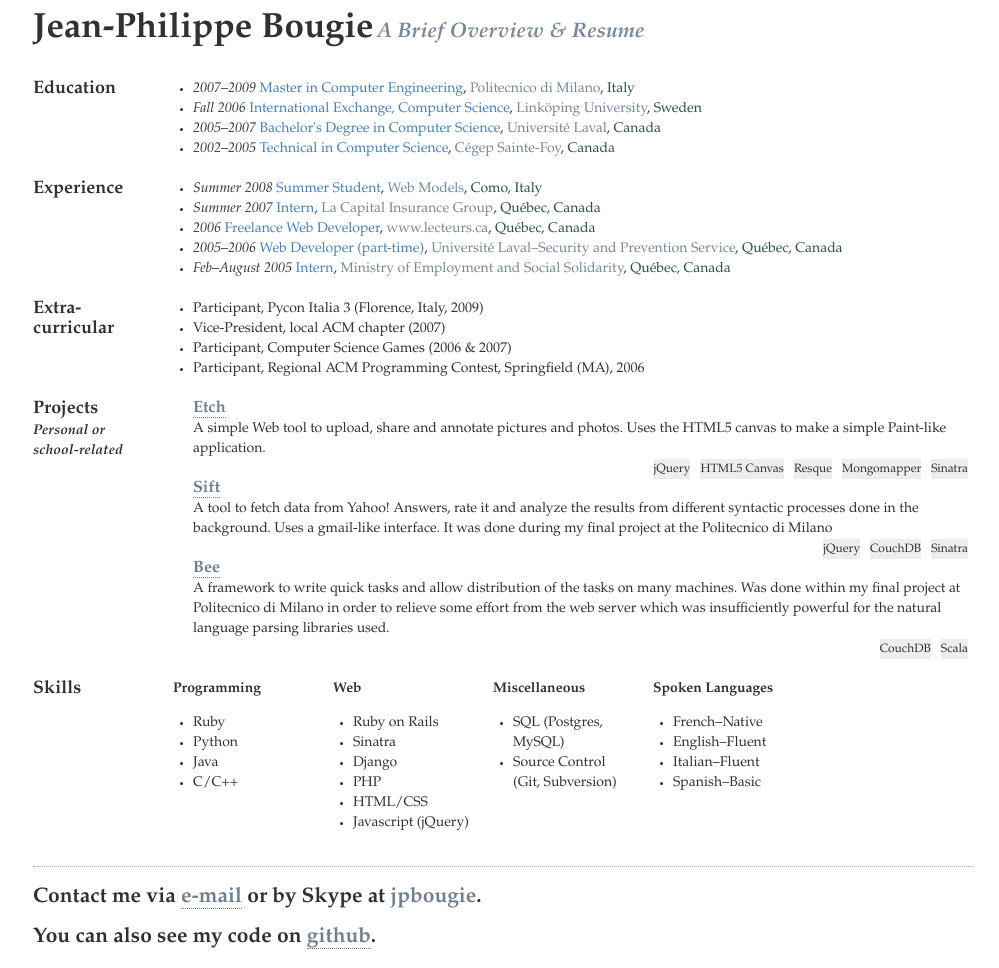
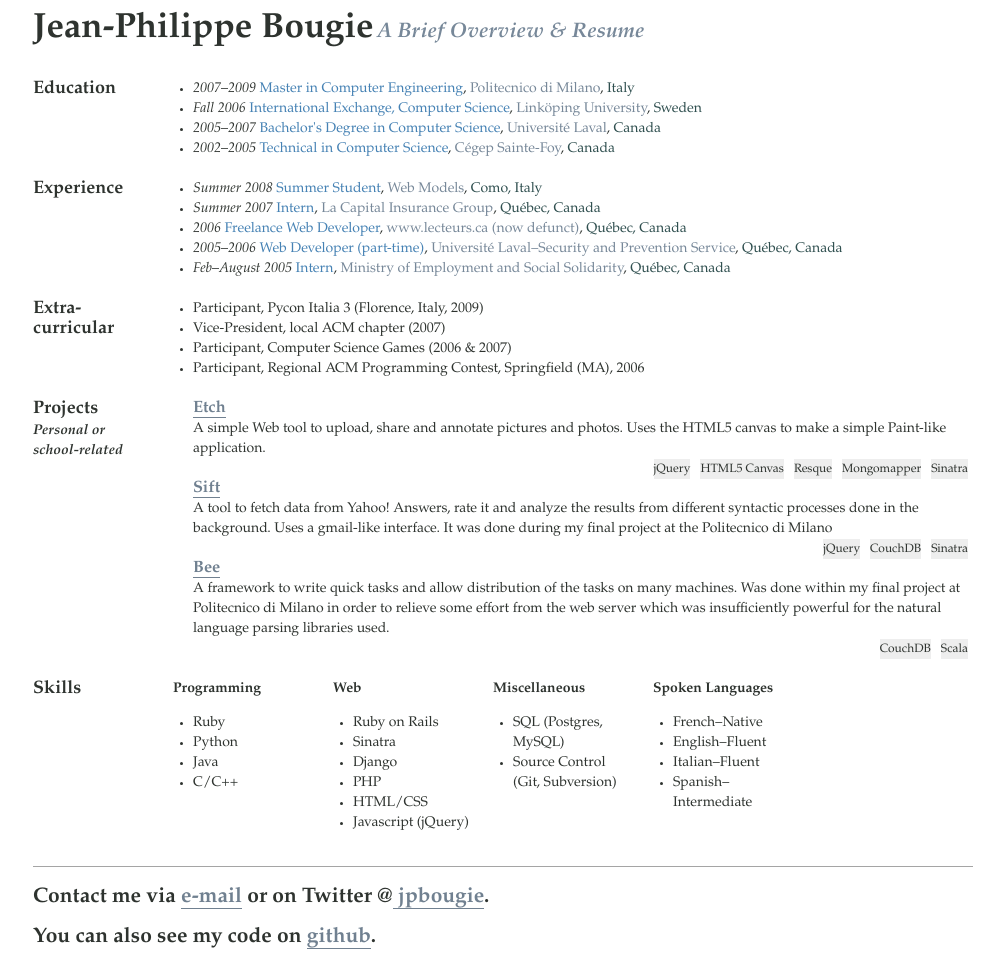
Before and after one commit to jpbougie/jpbougie.github.com, a Jekyll site: the page resume.html, which Jekyll copies as it is, in a window 1280 px wide. Shown: the whole page, without its empty margins (137-1136 px from the left). Built offline with Jekyll 4.4.1, drawn with Linux system fonts in a browser that asks for light colours.

Commit message:
updates to my resume

```diff
--- a/resume.html
+++ b/resume.html
@@ -30,7 +30,7 @@
        }
 
       a {
-        border-bottom: 1px dotted slategrey;
+        border-bottom: 1px solid slategrey;
         text-decoration: none;
         color: slategrey;
       }
@@ -201,7 +201,7 @@
           clear: both;
           height: 0;
           border: 0;
-          border-bottom: 1px dotted #a5a5a5;
+          border-bottom: 1px solid #a5a5a5;
           width: 940px;
         }
     </style>
@@ -233,7 +233,7 @@
       <ul>
         <li><time datetime="2008-08-01">Summer 2008</time> <span class="position">Summer Student</span>, <span class="entity">Web Models</span>, <span class="location">Como, Italy</span></li>
         <li><time datetime="2007-05-01">Summer 2007</time> <span class="position">Intern</span>, <span class="entity">La Capital Insurance Group</span>, <span class="location">Québec, Canada</span></li>
-        <li><time datetime="2006-10-01">2006</time> <span class="position">Freelance Web Developer</span>, <span class="entity">www.lecteurs.ca</span>, <span class="location">Québec, Canada</span></li>
+        <li><time datetime="2006-10-01">2006</time> <span class="position">Freelance Web Developer</span>, <span class="entity">www.lecteurs.ca (now defunct)</span>, <span class="location">Québec, Canada</span></li>
         <li><time datetime="2005-01-15">2005</time>&ndash;<time datetime="2006-04-15">2006</time> <span class="position">Web Developer (part-time)</span>, <span class="entity">Université Laval&ndash;Security and Prevention Service</span>, <span class="location">Québec, Canada</span></li>
         <li><time datetime="2005-02-15">Feb</time>&ndash;<time datetime="2002-08-01">August 2005</time> <span class="position">Intern</span>, <span class="entity">Ministry of Employment and Social Solidarity</span>, <span class="location">Québec, Canada</span></li>
       </ul>
@@ -325,7 +325,7 @@
           <li>French&ndash;<span class="level">Native</span></li>
           <li>English&ndash;<span class="level">Fluent</span></li>
           <li>Italian&ndash;<span class="level">Fluent</span></li>
-          <li>Spanish&ndash;<span class="level">Basic</span></li>
+          <li>Spanish&ndash;<span class="level">Intermediate</span></li>
         </ul>
       </div>
     </section>
@@ -333,7 +333,7 @@
   <footer>
     <section id="contact">
       <hgroup>
-        <h1>Contact me via <a href="mailto:jp.bougie@gmail.com">e-mail</a> or by Skype at <span class="skype">jpbougie</span>.</h1>
+        <h1>Contact me via <a href="mailto:jp.bougie@gmail.com">e-mail</a> or on Twitter @<a href="http://twitter.com/jpbougie"> jpbougie</a>.</h1>
         <h2>You can also see my code on <a href="http://github.com/jpbougie">github</a>.</h2>
       </hgroup>
     </section>
```
